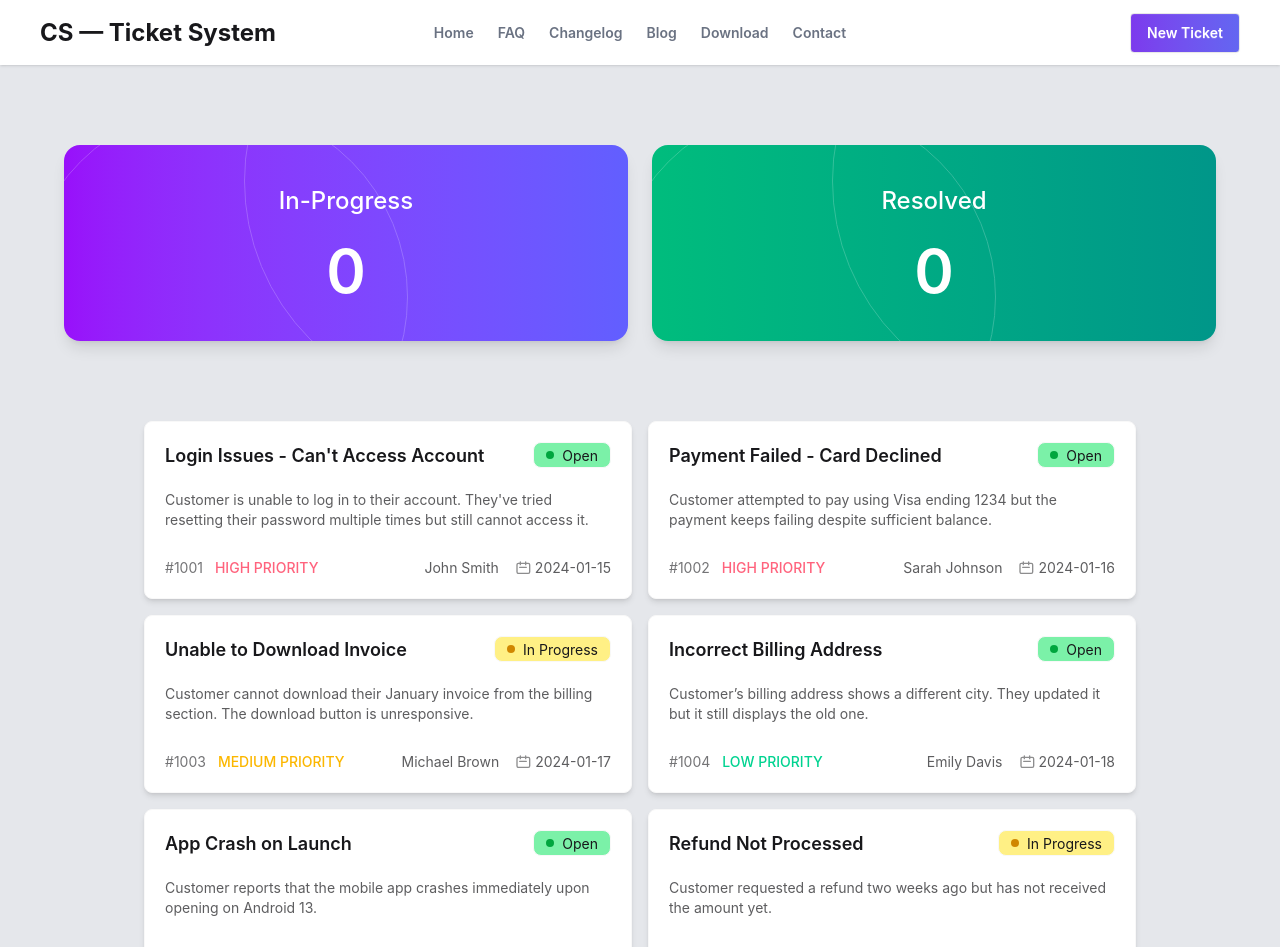
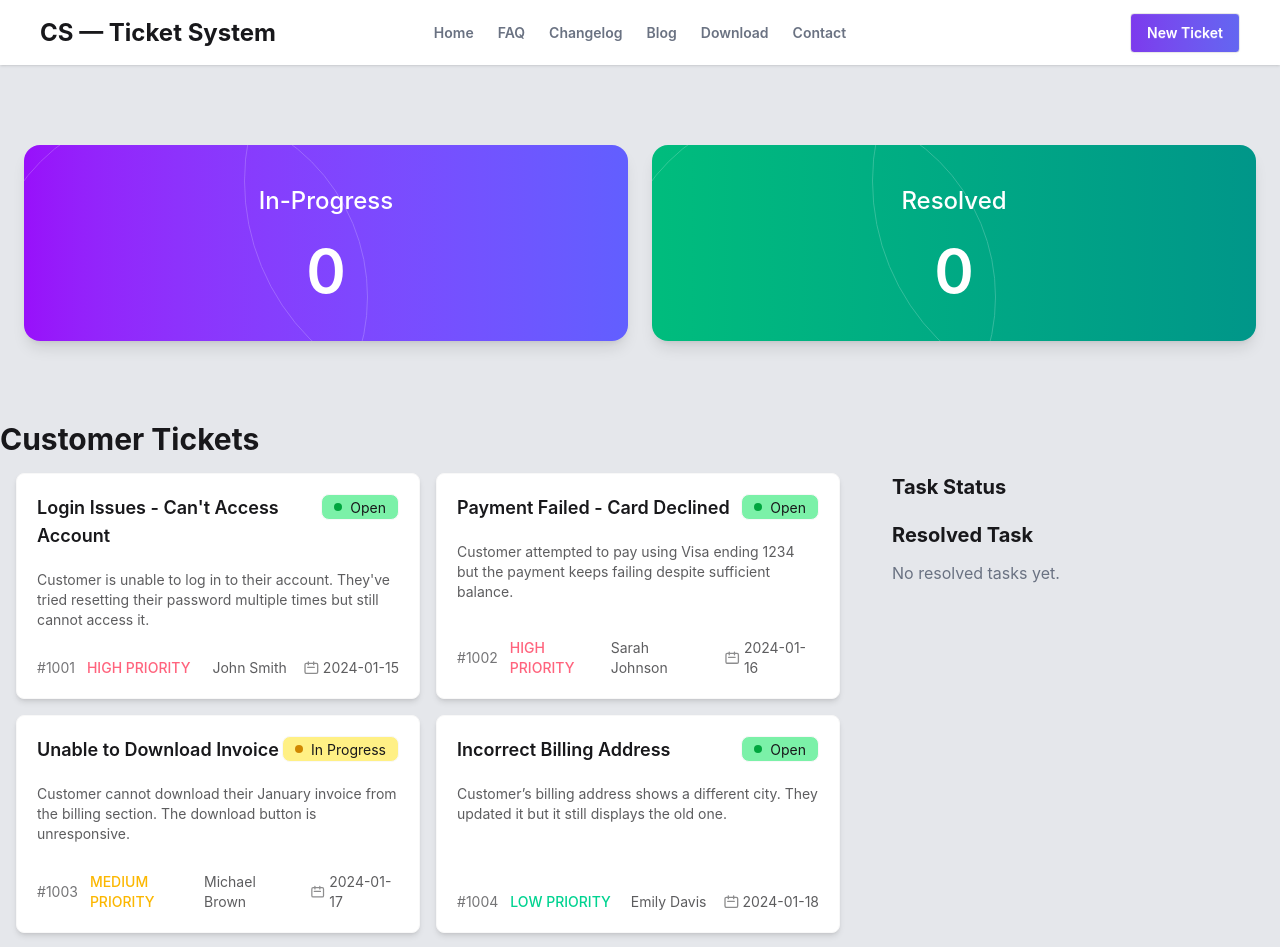
Before and after one commit to tausif-islam-sheik/CS-Ticket-System, a React (Vite) app: page / in a window 1280 px wide. Shown: the top 947 px of the page. Built offline with nearby package versions, Linux system fonts and the light colour scheme.

Commit message:
Clicking card adds it to the Task Status Section created

```diff
--- a/src/App.jsx
+++ b/src/App.jsx
@@ -4,22 +4,51 @@ import Banner from "./components/Banner";
 import CustomerTickets from "./components/CustomerTickets";
 import Footer from "./components/Footer";
 import Navbar from "./components/Navbar";
+import Tasks from "./components/Tasks";
+import { useState } from "react";
 
 const fetchTickets = async () => {
   const res = await fetch("/tickets.json");
   return res.json();
 };
+const ticketsPromise = fetchTickets();
 
 function App() {
-  const ticketsPromise = fetchTickets();
+  const [tasks, setTasks] = useState([]);
+
   return (
     <>
       <Navbar />
       <div className="bg-gray-200 min-h-screen">
         <Banner />
-        <Suspense fallback={<span className="loading loading-bars loading-xl"></span>}>
-          <CustomerTickets ticketsPromise={ticketsPromise} />
-        </Suspense>
+        <h1 className="max-w-7xl mx-auto pb-4 font-bold text-xl md:text-3xl px-3 md:px-0">
+          Customer Tickets
+        </h1>
+        <div className="max-w-7xl mx-auto pb-5 md:pb-0 px-4">
+          <div className="grid grid-cols-1 lg:grid-cols-3 gap-6">
+            {/* Tickets Area (2 Columns) */}
+            <div className="lg:col-span-2">
+              <Suspense
+                fallback={
+                  <div className="flex justify-center py-10">
+                    <span className="loading loading-bars loading-xl"></span>
+                  </div>
+                }
+              >
+                <CustomerTickets
+                  ticketsPromise={ticketsPromise}
+                  tasks={tasks}
+                  setTasks={setTasks}
+                />
+              </Suspense>
+            </div>
+
+            {/* Sidebar (1 Column) */}
+            <div>
+              <Tasks tasks={tasks} />
+            </div>
+          </div>
+        </div>
       </div>
       <Footer />
     </>
--- a/src/components/Banner.jsx
+++ b/src/components/Banner.jsx
@@ -2,7 +2,7 @@
 const Banner = () => {
   return (
     <div className="py-20 bg-gray-200 flex items-center justify-center p-6">
-      <div className="grid grid-cols-1 md:grid-cols-2 gap-6 w-full max-w-6xl">
+      <div className="grid grid-cols-1 md:grid-cols-2 gap-6 w-full max-w-7xl">
         {/* In-Progress Card */}
         <div className="relative overflow-hidden rounded-2xl shadow-lg p-10 flex flex-col items-center justify-center text-white bg-gradient-to-r from-purple-600 to-indigo-500">
           <div className="absolute inset-0 opacity-20">
--- a/src/components/CustomerTicket.jsx
+++ b/src/components/CustomerTicket.jsx
@@ -1,4 +1,4 @@
-const CustomerTicket = ({ ticket }) => {
+const CustomerTicket = ({ ticket, tasks, setTasks }) => {
   const { id, title, status, description, priority, customer, date } = ticket;
 
   // Status badge color
@@ -11,8 +11,13 @@ const CustomerTicket = ({ ticket }) => {
       : priority === "MEDIUM"
         ? "text-warning"
         : "text-success";
+
+        const handleTasks = (tickets) =>{
+          setTasks([...tasks, tickets])
+        }
+
   return (
-    <div className="card bg-base-100 shadow-md border border-base-200">
+    <div onClick={() => handleTasks(ticket)} className="card bg-base-100 cursor-pointer hover:bg-gray-100 shadow-md border border-base-200">
       <div className="card-body p-5 space-y-3">
         {/* Header */}
         <div className="flex justify-between items-start">
--- a/src/components/CustomerTickets.jsx
+++ b/src/components/CustomerTickets.jsx
@@ -1,13 +1,18 @@
-import React, { use } from "react";
+import { use } from "react";
 import CustomerTicket from "./CustomerTicket";
 
-const CustomerTickets = ({ ticketsPromise }) => {
+const CustomerTickets = ({ ticketsPromise, tasks, setTasks }) => {
   const customerTickets = use(ticketsPromise);
 
   return (
-    <div className="px-5 pb-10 md:px-36 grid grid-cols-1 md:grid-cols-2 gap-4">
-      {customerTickets.map((ticket) => <CustomerTicket ticket={ticket} />)}
-    </div>
+    <>
+
+      <div className="pb-10 px-3 md:px-0 grid grid-cols-1 md:grid-cols-2 gap-4">
+        {customerTickets.map((ticket) => (
+          <CustomerTicket key={ticket.id} ticket={ticket} tasks={tasks} setTasks={setTasks} />
+        ))}
+      </div>
+    </>
   );
 };
 
--- /dev/null
+++ b/src/components/ResolvedTask.jsx
@@ -0,0 +1,12 @@
+import React from 'react'
+
+const ResolvedTask = () => {
+  return (
+    <div className='space-y-3'>
+        <h1 className="font-bold text-xl">Resolved Task</h1>
+        <p className='text-gray-500'>No resolved tasks yet.</p>
+    </div>
+  )
+}
+
+export default ResolvedTask
--- /dev/null
+++ b/src/components/TaskStatus.jsx
@@ -0,0 +1,26 @@
+const TaskStatus = ({ tasks }) => {
+  return (
+    <div className="space-y-3">
+      <h1 className="font-bold text-xl">Task Status</h1>
+      {tasks.map((task) =>
+        task ? (
+          <div className="card bg-base-100 shadow-md border border-base-200">
+            <div className="card-body p-5 space-y-4">
+              {/* Title */}
+              <h2 className="text-lg font-semibold">{task.title}</h2>
+
+              {/* Button */}
+              <button className="btn bg-green-600 w-full text-white">
+                Complete
+              </button>
+            </div>
+          </div>
+        ) : (
+          <p className="text-gray-500">Select a ticket to add to Task Status</p>
+        ),
+      )}
+    </div>
+  );
+};
+
+export default TaskStatus;
--- /dev/null
+++ b/src/components/Tasks.jsx
@@ -0,0 +1,13 @@
+import ResolvedTask from "./ResolvedTask"
+import TaskStatus from "./TaskStatus"
+
+const Tasks = ({tasks}) => {
+  return (
+    <div className="space-y-5 px-7">
+        <TaskStatus tasks={tasks} />
+        <ResolvedTask />
+    </div>
+  )
+}
+
+export default Tasks
```
